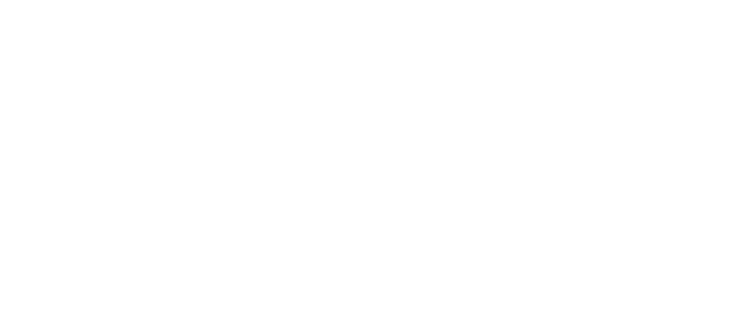
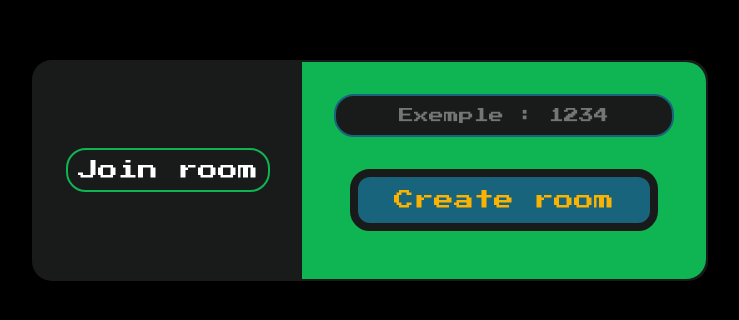
Before and after one commit to AstyanaxPitelet/Punto_Game, a React (Create React App) app in the folder client/: page /lobbys in a window 1280 px wide. Before the commit this address had no page. Shown: the part 230-550 px from the top of the page, without its empty margins (270-1009 px from the left). Built offline with nearby package versions, Linux system fonts and the light colour scheme; no server answers; what react-auth-kit would draw is missing.

Commit message:
Ajout du style pour la création des rooms

```diff
--- a/client/src/App.js
+++ b/client/src/App.js
@@ -6,6 +6,7 @@
 import Register from './components/connexion/SignUp';
 import Test from './pages/Test';
 import { RequireAuth } from 'react-auth-kit';
+import Lobbys from './pages/Lobbys';
 
 function App() {
 
@@ -15,6 +16,7 @@
           <Route path="/" element={<Home />} />
           <Route path="/login" element={<Login />} />
           <Route path="/register" element={<Register />} />
+          <Route path="/lobbys" element={<Lobbys />} />
           <Route path="/punto" element={
             <RequireAuth loginPath='/login'>
               <Punto />
--- /dev/null
+++ b/client/src/pages/Lobbys.jsx
@@ -0,0 +1,45 @@
+import { useEffect, useRef, useState } from 'react'
+import io from 'socket.io-client'
+
+const socket = io.connect('http://localhost:3001')
+
+export default function Lobbys() {
+
+    const joinRoom = useRef()
+
+    const createRoom = useRef()
+
+    const handleJoin = () => {
+      createRoom.current.style = "display: none"
+      joinRoom.current.style.removeProperty("display")
+    }
+
+    const handleCreate = () => {
+      joinRoom.current.style = "display: none"
+      createRoom.current.style.removeProperty("display")
+    }
+
+    return (
+        <div className='lobby'>
+          <div ref={createRoom} className="create-room">
+            <div className="room-saisie">
+              <input placeholder='Exemple : 1234' type="text" />
+              <button>Create room</button>
+            </div>
+            <div className="room-button">
+              <button onClick={handleJoin} >Join room</button>
+            </div>
+          </div>
+          <div ref={joinRoom} className="create-room" style={{display: 'none'}}>
+            <div className="room-saisie">
+              <input placeholder='Exemple : 1234' type="text" />
+              <button>Join room</button>
+            </div>
+            <div className="room-button">
+              <button onClick={handleCreate}>Create room</button>
+            </div>
+          </div>
+        </div>
+    )
+
+}
--- a/client/src/sass/style.scss
+++ b/client/src/sass/style.scss
@@ -20,6 +20,89 @@
 .img-card-punto {
     height: 46px;
     width: 46px;
+}
+
+.lobby {
+    display: flex;
+    align-items: center;
+    justify-content: center;
+    background-color: #000;
+    height: 100vh;
+
+    .create-room {
+        display: flex;
+        flex-direction: row-reverse;
+        align-items: center;
+        height: auto;
+        background-color: var(--black);
+        border: 2px solid var(--black);
+        box-shadow: 0px 3px 15px -2px #000;
+        border-radius: 20px;
+
+        .room-saisie {
+            display: flex;
+            justify-content: center;
+            flex-direction: column;
+            padding: 2rem;
+            background-color: #0EB552;
+            border-top-right-radius: 20px;
+            border-bottom-right-radius: 20px;
+
+            input {
+                padding: 12px;
+                font-size: 15px;
+                font-family: var(--game-p);
+                border-radius: 20px;
+                margin-bottom: 1rem;
+                border: 2px solid var(--border-input);
+                background-color: var(--black);
+                color: var(--white);
+                text-align: center;
+
+            }
+
+            button {
+                margin: 1rem;
+                text-decoration: none;
+                text-align: center;
+                font-family: var(--game-p);
+                font-size: 20px;
+                color: var(--yellow);
+                border: 8px solid var(--black);
+                padding: 13px;
+                border-radius: 20px;
+                background-color: #17647C;
+                transition: 0.2s ease;
+
+                &:hover {
+                    cursor: pointer;
+                    border: 8px solid #000;
+                    background-color: var(--white);
+                    color: #191B1B;
+                }
+            }
+        }
+
+        .room-button {
+
+            padding: 2rem;
+            button {
+                padding: 10px;
+                border-radius: 20px;
+                font-family: var(--game-p);
+                border: 2px solid var(--primary);
+                background-color: var(--black);
+                font-size: 20px;
+                transition: 0.2s ease;
+                color: var(--white);
+                &:hover {
+                    cursor: pointer;
+                    color: var(--white);
+                    background-color: var(--primary);
+                }
+            }
+        }
+    }
 }
 
 .home {
```
Also changed, not shown: client/src/pages/Lobbys.js (deleted, +0 -9 lines), 2 other files (tests, documents, lock files or other folders).
